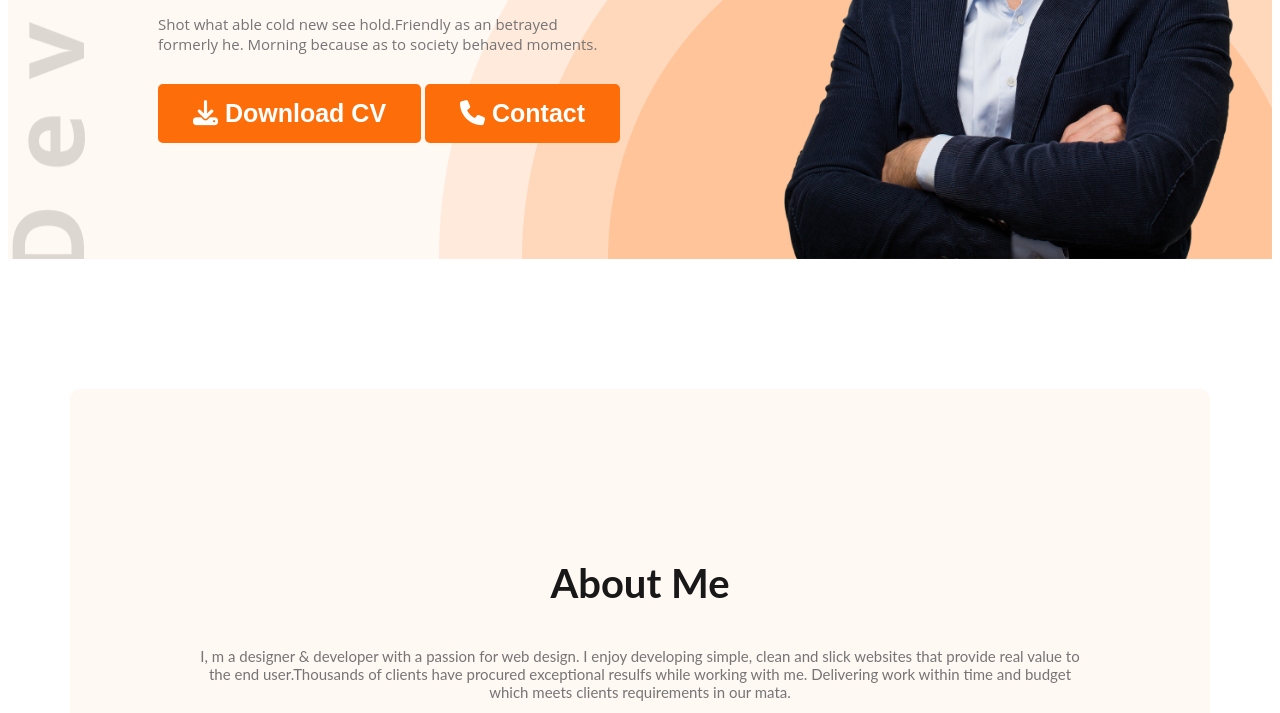
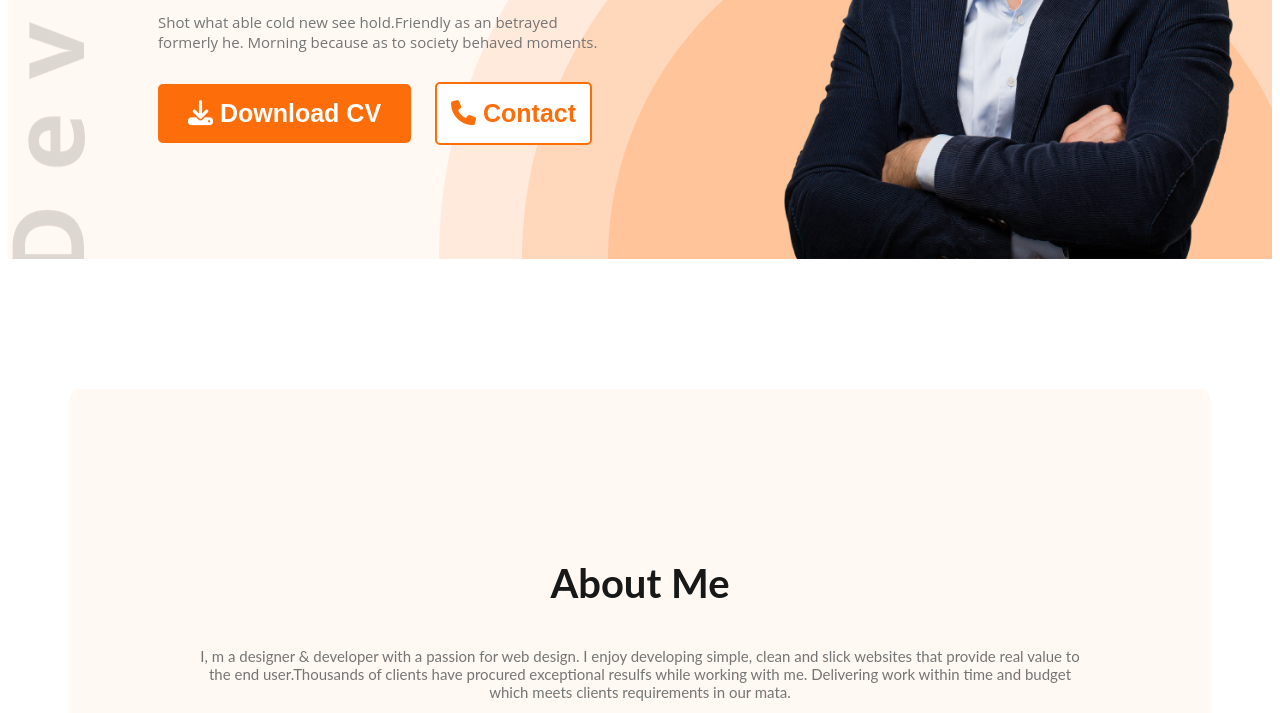
Before and after one commit to ahmedhamdandeveloper/web-developer-portfolio, a plain HTML site: page index.html in a window 1280 px wide. Shown: the part 502-1215 px from the top of the page. Drawn offline with Linux system fonts and the light colour scheme.

Commit message:
added some styles

```diff
--- a/index.html
+++ b/index.html
@@ -21,7 +21,7 @@
                 <p class="bnr-p">Shot what able cold new see hold.Friendly as an betrayed <br>
                 formerly he. Morning because as to society behaved moments.</p>
                 <button class="btn-primary"><i class="fa-solid fa-download"></i> Download CV</button>
-                <button class="btn-primary"><i class="fa-solid fa-phone"></i> Contact</button>
+                <button class="button-primary"><i class="fa-solid fa-phone"></i> Contact</button>
             </div>
             <img class="profile-pic" src="images/hardy.png" alt="">
         </div>
--- a/styles/portfolio.css
+++ b/styles/portfolio.css
@@ -21,7 +21,17 @@ nav ul li{
     color: white;
     font-size: 25px;
     font-weight: 700;
-    padding: 15px 35px;
+    padding: 15px 30px;
+}
+.button-primary{
+   border-radius: 5px;
+   font-size: 25px;
+   font-weight: 700;
+   color: #FD6E0A;
+   background-color: #FFF;
+   border: 2px solid #FD6E0A;
+   padding: 15px 14px;
+   margin-left: 20px;
 }
 .section-ttl{
     color: #181818;
```
